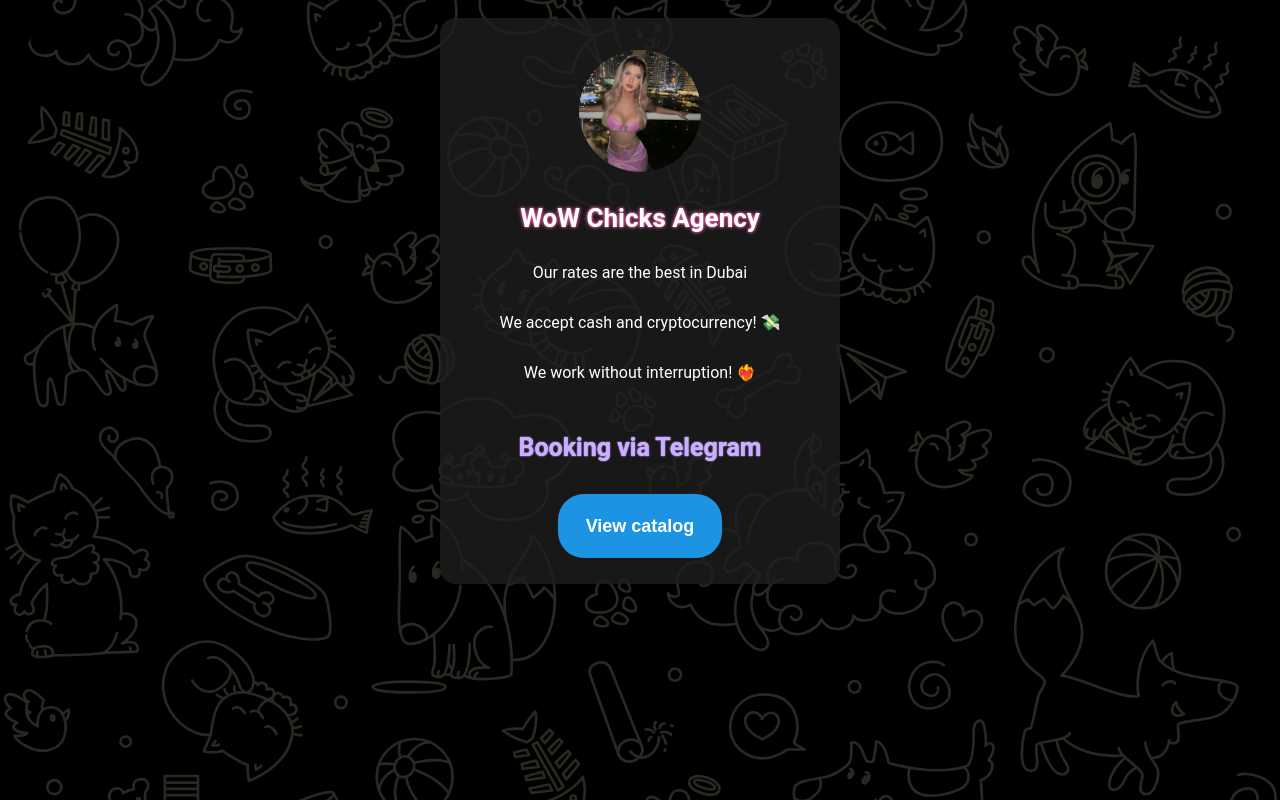
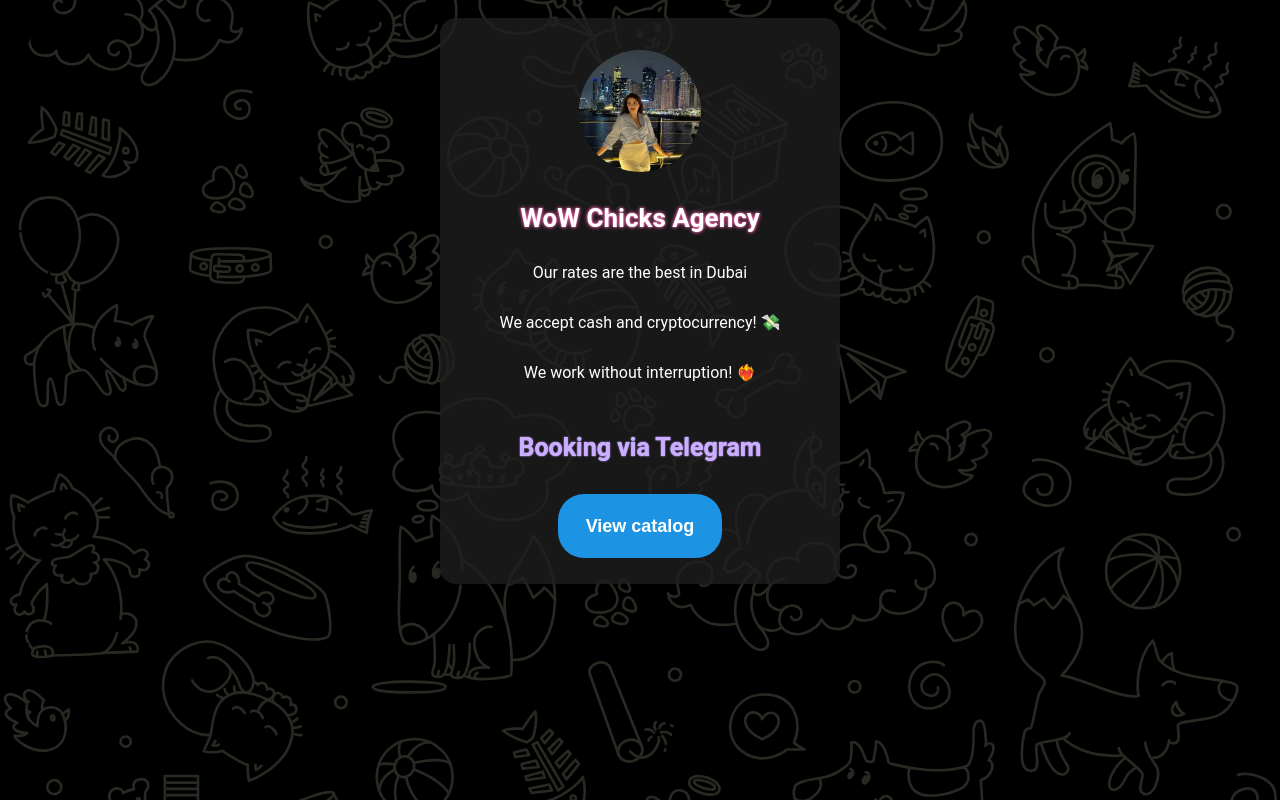
Before and after one commit to fullcontrol-tech/wowchick, a website: page index.html in a window 1280 px wide. Drawn offline with Linux system fonts and the light colour scheme.

Commit message:
Update index.html

```diff
--- a/index.html
+++ b/index.html
@@ -32,7 +32,7 @@
     <div class="main__body">
 
       <div class="main__img">
-        <img class="main__img-image" src="232.jpg" alt="">
+        <img class="main__img-image" src="123.jpg" alt="">
       </div>
 
       <div class="main__title">
```
